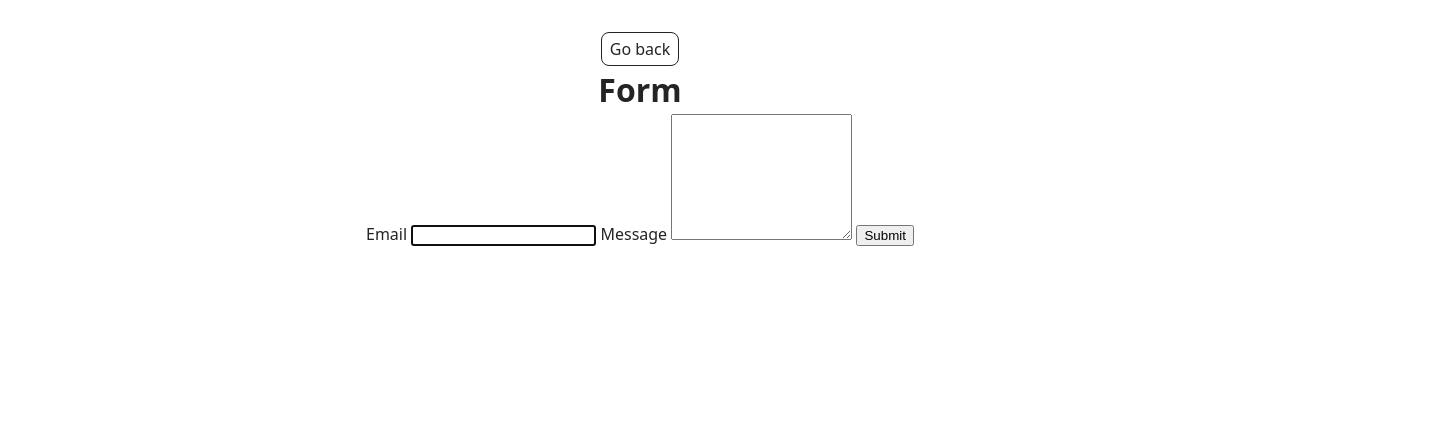
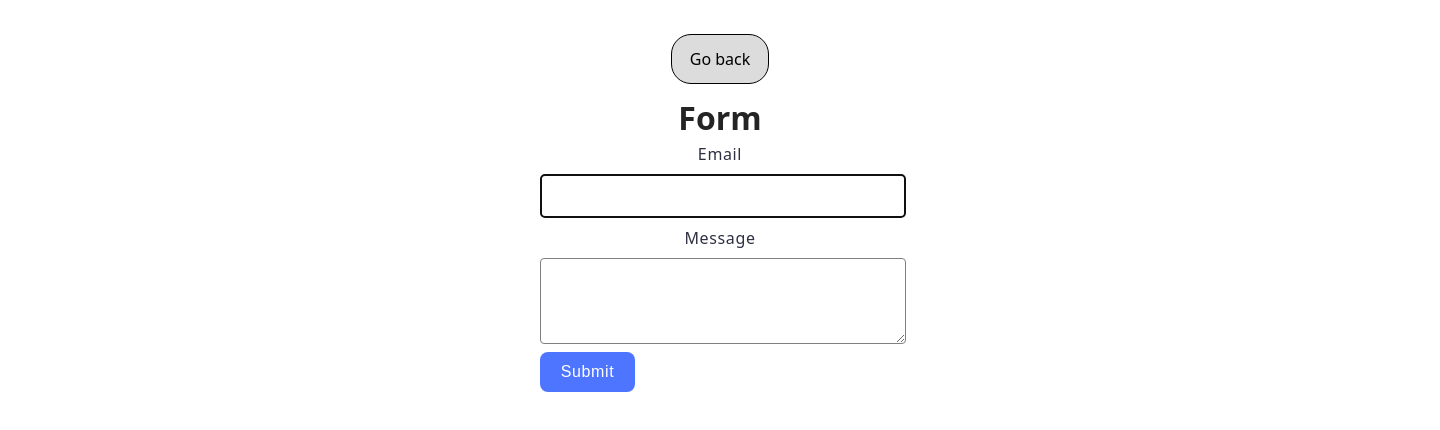
Before and after one commit to Nina-Blbt/goit-js-hw-09, a website built with Vite: page src/2-form.html in a window 1280 px wide. Shown: the whole page, 1440 px wide, since content can reach past the window. Built offline with nearby package versions, Linux system fonts and the light colour scheme.

Commit message:
HW-JS-09-done

```diff
--- a/src/css/styles.css
+++ b/src/css/styles.css
@@ -16,3 +16,125 @@
 @import url('./badges.css');
 @import url('./back-link.css');
 @import url('./footer.css');
+
+@import 'simplelightbox/dist/simple-lightbox.min.css';
+
+body {
+  width: 1440px;
+  margin: 0 auto;
+  padding: 0;
+}
+
+.gallery {
+  display: flex;
+  flex-wrap: wrap;
+  gap: 24px;
+  justify-content: center;
+  list-style: none;
+  padding: 0;
+}
+
+.gallery-item {
+  width: 360px;
+  height: 200px;
+  overflow: hidden;
+}
+
+.gallery-image {
+  width: 360px;
+  height: 200px;
+  cursor: zoom-in;
+}
+
+.back-link {
+  display: flex;
+  align-items: center;
+  justify-content: center;
+  width: 80px;
+  height: 40px;
+  background-color: gainsboro;
+  border-radius: 20px;
+  color: #000;
+  margin: 10px auto;
+}
+
+.container {
+  display: flex;
+  flex-direction: column;
+  align-items: center;
+  justify-content: center;
+  padding: 24px;
+}
+
+.feedback-form {
+  display: flex;
+  flex-direction: column;
+  gap: 8px;
+}
+
+label {
+  display: flex;
+  flex-direction: column;
+  gap: 8px;
+  width: 360px;
+  font-weight: 400;
+  font-size: 16px;
+  line-height: 1.5;
+  letter-spacing: 0.04em;
+  color: #2e2f42;
+}
+
+input {
+  border: 1px solid #808080;
+  border-radius: 4px;
+  width: 360px;
+  height: 40px;
+  font-weight: 400;
+  font-size: 16px;
+  line-height: 1.5;
+  letter-spacing: 0.04em;
+  color: #2e2f42;
+}
+
+textarea {
+  border: 1px solid #808080;
+  border-radius: 4px;
+  width: 360px;
+  height: 80px;
+  font-weight: 400;
+  font-size: 16px;
+  line-height: 1.5;
+  letter-spacing: 0.04em;
+  color: #2e2f42;
+}
+
+button {
+  border-radius: 8px;
+  padding: 8px 16px;
+  width: 95px;
+  /* height: 40px; */
+  background-color: #4e75ff;
+  border: none;
+  font-weight: 500;
+  font-size: 16px;
+  line-height: 1.5;
+  letter-spacing: 0.04em;
+  color: #fff;
+  transition: background-color 250ms ease-in-out;
+}
+
+button:hover {
+  background-color: blue;
+}
+
+.back-link {
+  display: flex;
+  align-items: center;
+  justify-content: center;
+  width: 80px;
+  height: 40px;
+  background-color: gainsboro;
+  border-radius: 20px;
+  color: #000;
+  margin: 10px auto;
+}
--- a/src/js/1-gallery.js
+++ b/src/js/1-gallery.js
@@ -1,5 +1,4 @@
 import SimpleLightbox from 'simplelightbox';
-import 'simplelightbox/dist/simple-lightbox.min.css';
 
 const images = [
   {
```
